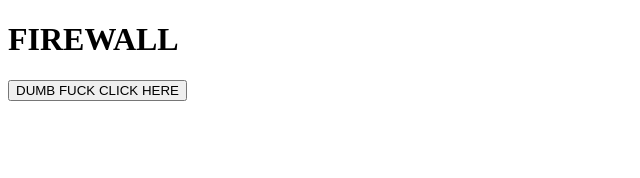
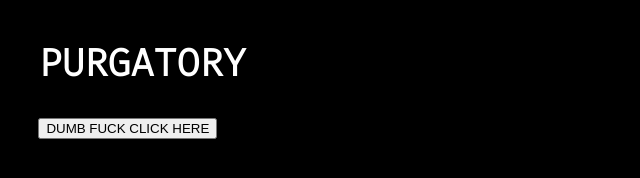
Before and after one commit to bellabattersby/A-simple-HTML-CSS-Javascript-exercise, a plain HTML site: page index.html in a window 1280 px wide. Shown: the whole page, without its empty margins (0-640 px from the left). Drawn offline with Linux system fonts and the light colour scheme.

Commit message:
new font

```diff
--- a/index.html
+++ b/index.html
@@ -12,7 +12,7 @@
     <style></style>
   </head>
   <body>
-    <h1>FIREWALL</h1>
+    <h1>PURGATORY</h1>
     <p id="paragraph-1">
     </p>
     <p id="paragraph-2">
@@ -48,3 +48,19 @@
     <script src="https://button.glitch.me/button.js" defer></script>
   </body>
 </html>
+  <!-- custom font -->
+        <link rel="preconnect" href="https://fonts.gstatic.com">
+<link href="https://fonts.googleapis.com/css2?family=Fira+Code:wght@300&family=Space+Mono&display=swap" rel="stylesheet">
+ <!-- styles -->
+    <style>
+      body {
+        font-family: "Fira Code", serif;
+        margin: 2em;
+        background-color: #000000;
+        color: white;
+        font-size: 1.2em;
+      }
+      h1 {
+        color: white;
+      }
+ </style>
```
